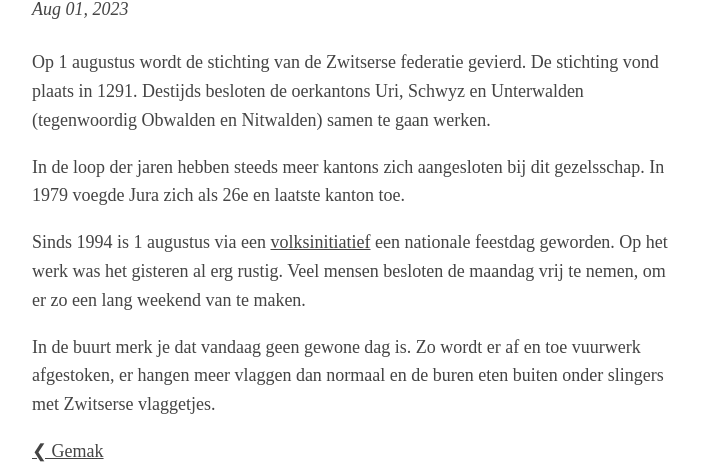
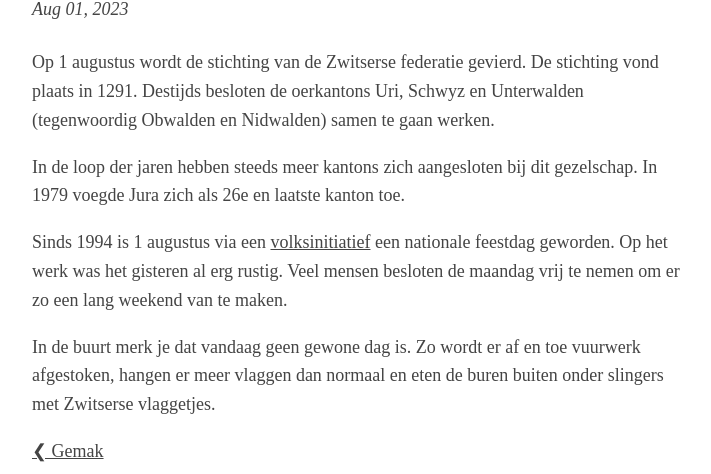
Before and after one commit to Roald87/roaldin.ch, a Jekyll site: the page built from _posts/2023-08-01-1-augustus.md, in a window 1280 px wide. Shown: the part 252-726 px from the top of the page, without its empty margins (283-994 px from the left). Built offline with Jekyll 4.4.1, drawn with Linux system fonts in a browser that asks for light colours; comment, search, counter and statistics services are not loaded.

Commit message:
Spellcheck by ChatGPT

```diff
--- a/_posts/2023-08-01-1-augustus.md
+++ b/_posts/2023-08-01-1-augustus.md
@@ -3,10 +3,10 @@ layout: post
 title: 1 augustus
 ---
 
-Op 1 augustus wordt de stichting van de Zwitserse federatie gevierd. De stichting vond plaats in 1291. Destijds besloten de oerkantons Uri, Schwyz en Unterwalden (tegenwoordig Obwalden en Nitwalden) samen te gaan werken.
+Op 1 augustus wordt de stichting van de Zwitserse federatie gevierd. De stichting vond plaats in 1291. Destijds besloten de oerkantons Uri, Schwyz en Unterwalden (tegenwoordig Obwalden en Nidwalden) samen te gaan werken.
 
-In de loop der jaren hebben steeds meer kantons zich aangesloten bij dit gezelsschap. In 1979 voegde Jura zich als 26e en laatste kanton toe.
+In de loop der jaren hebben steeds meer kantons zich aangesloten bij dit gezelschap. In 1979 voegde Jura zich als 26e en laatste kanton toe.
 
-Sinds 1994 is 1 augustus via een [volksinitiatief](https://roaldin.ch/referenda) een nationale feestdag geworden. Op het werk was het gisteren al erg rustig. Veel mensen besloten de maandag vrij te nemen, om er zo een lang weekend van te maken.
+Sinds 1994 is 1 augustus via een [volksinitiatief](https://roaldin.ch/referenda) een nationale feestdag geworden. Op het werk was het gisteren al erg rustig. Veel mensen besloten de maandag vrij te nemen om er zo een lang weekend van te maken.
 
-In de buurt merk je dat vandaag geen gewone dag is. Zo wordt er af en toe vuurwerk afgestoken, er hangen meer vlaggen dan normaal en de buren eten buiten onder slingers met Zwitserse vlaggetjes.
+In de buurt merk je dat vandaag geen gewone dag is. Zo wordt er af en toe vuurwerk afgestoken, hangen er meer vlaggen dan normaal en eten de buren buiten onder slingers met Zwitserse vlaggetjes.
```
